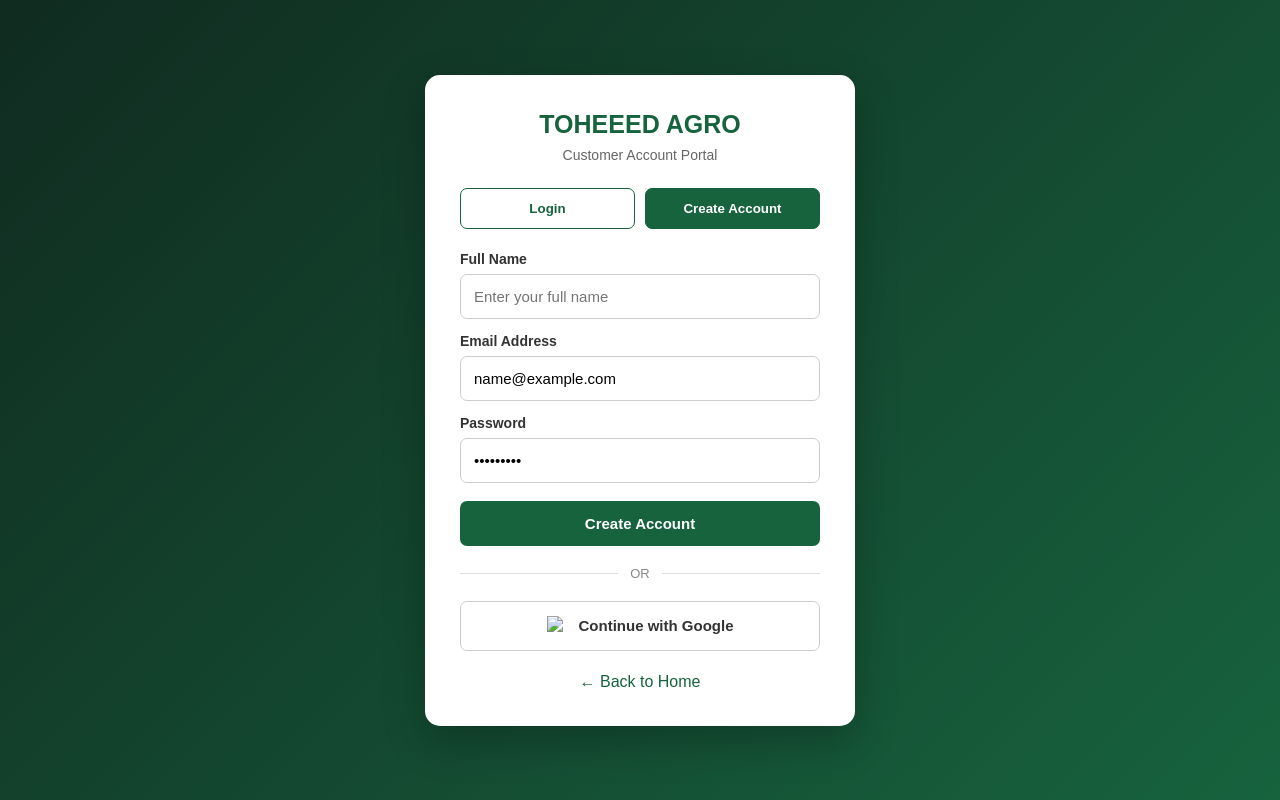
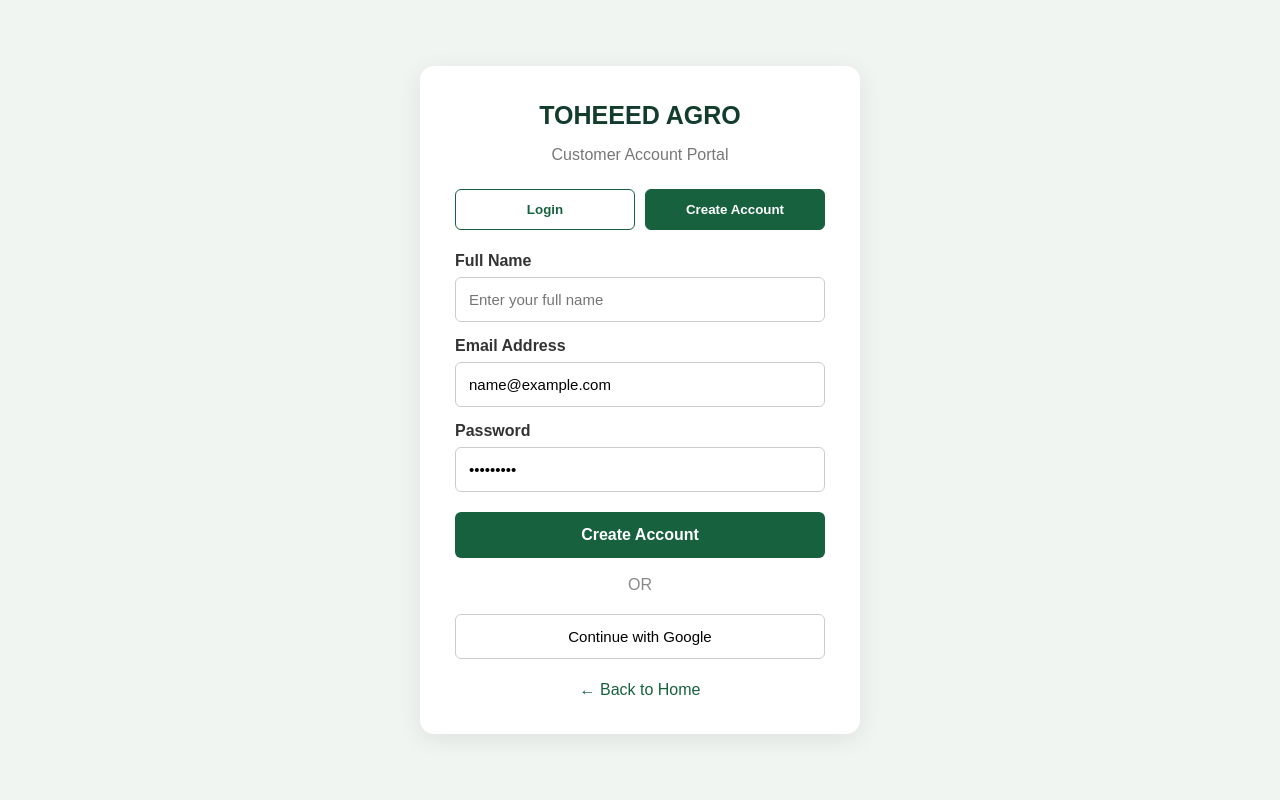
Before and after one commit to WorldWideEsportsNews/tohid-agro-spare-parts, a plain HTML site: page login.html in a window 1280 px wide. Both pictures are taken after typing "name@example.com", "Sample123" into the empty fields and a click on the button "Create Account". Drawn offline with nearby package versions, Linux system fonts and the light colour scheme.

Commit message:
Update login.html

```diff
--- a/login.html
+++ b/login.html
@@ -4,235 +4,311 @@
 <head>
   <meta charset="UTF-8">
   <meta name="viewport" content="width=device-width, initial-scale=1.0">
-<title>Customer Login | TOHEEED AGRO SPARE PARTS</title>
+  <title>Customer Login | TOHEEED AGRO</title>
+
   <script src="https://cdn.jsdelivr.net/npm/@supabase/supabase-js@2"></script>
 
   <style>
-*{box-sizing:border-box;margin:0;padding:0}
-body{
-font-family:Arial,sans-serif;
-background:linear-gradient(135deg,#102b20,#17633e);
-min-height:100vh;display:flex;align-items:center;
-justify-content:center;padding:20px
+    * {
+      box-sizing: border-box;
     }
-.login-box{
-background:white;width:100%;max-width:430px;
-padding:35px;border-radius:15px;
-box-shadow:0 15px 40px rgba(0,0,0,.25)
+
+    body {
+      margin: 0;
+      font-family: Arial, sans-serif;
+      background: #f1f5f2;
+      min-height: 100vh;
+      display: flex;
+      align-items: center;
+      justify-content: center;
+      padding: 20px;
     }
-h1{color:#17633e;text-align:center;font-size:25px;margin-bottom:8px}
-.subtitle{text-align:center;color:#666;margin-bottom:25px;font-size:14px}
-.tabs{display:flex;gap:10px;margin-bottom:22px}
-.tabs button{
-width:50%;padding:12px;border:1px solid #17633e;
-background:white;color:#17633e;border-radius:7px;
-cursor:pointer;font-weight:bold
+
+    .login-box {
+      background: white;
+      width: 100%;
+      max-width: 440px;
+      padding: 35px;
+      border-radius: 14px;
+      box-shadow: 0 5px 25px #00000015;
     }
-.tabs button.active{background:#17633e;color:white}
-label{display:block;margin:14px 0 7px;font-weight:bold;color:#333;font-size:14px}
-input{
-width:100%;padding:13px;border:1px solid #ccc;
-border-radius:7px;font-size:15px
+
+    .logo {
+      text-align: center;
+      color: #123c2b;
+      font-size: 25px;
+      font-weight: bold;
+      margin-bottom: 8px;
     }
-.submit-btn,.google-btn{
-width:100%;padding:14px;margin-top:18px;
-border-radius:7px;font-size:15px;font-weight:bold;cursor:pointer
+
+    .subtitle {
+      text-align: center;
+      color: #777;
+      margin-bottom: 25px;
     }
-.submit-btn{background:#17633e;color:white;border:none}
-.submit-btn:hover{background:#104b2e}
-.google-btn{
-background:white;color:#333;border:1px solid #ccc;
-display:flex;align-items:center;justify-content:center;gap:12px
+
+    .tabs {
+      display: flex;
+      gap: 10px;
+      margin-bottom: 22px;
     }
-.google-btn:hover{background:#f5f5f5}
-.google-btn img{width:20px;height:20px}
-.divider{
-display:flex;align-items:center;gap:12px;
-margin:20px 0;color:#888;font-size:13px
+
+    .tabs button {
+      flex: 1;
+      padding: 12px;
+      border: 1px solid #17613f;
+      background: white;
+      color: #17613f;
+      cursor: pointer;
+      border-radius: 6px;
+      font-weight: bold;
     }
-.divider:before,.divider:after{
-content:"";flex:1;height:1px;background:#ddd
+
+    .tabs button.active {
+      background: #17613f;
+      color: white;
     }
-#message{margin-top:16px;text-align:center;font-size:14px;line-height:1.5}
-.back-link{display:block;text-align:center;margin-top:22px;color:#17633e;text-decoration:none}
-#dashboard{display:none;text-align:center}
-#dashboard p{margin:18px 0;color:#555}
-button:disabled{opacity:.6;cursor:wait}
+
+    label {
+      display: block;
+      margin: 15px 0 7px;
+      font-weight: bold;
+      color: #333;
+    }
+
+    input {
+      width: 100%;
+      padding: 13px;
+      border: 1px solid #ccc;
+      border-radius: 6px;
+      font-size: 15px;
+    }
+
+    .main-btn {
+      width: 100%;
+      padding: 14px;
+      background: #17613f;
+      color: white;
+      border: none;
+      border-radius: 6px;
+      margin-top: 20px;
+      font-size: 16px;
+      font-weight: bold;
+      cursor: pointer;
+    }
+
+    .google-btn {
+      width: 100%;
+      padding: 13px;
+      background: white;
+      border: 1px solid #ccc;
+      border-radius: 6px;
+      margin-top: 15px;
+      font-size: 15px;
+      cursor: pointer;
+    }
+
+    .google-btn:hover {
+      background: #f5f5f5;
+    }
+
+    .divider {
+      text-align: center;
+      color: #888;
+      margin: 18px 0 5px;
+    }
+
+    #message {
+      margin-top: 15px;
+      text-align: center;
+      font-size: 14px;
+      color: #17613f;
+      line-height: 1.5;
+    }
+
+    .back {
+      display: block;
+      text-align: center;
+      margin-top: 22px;
+      color: #17613f;
+      text-decoration: none;
+    }
+
+    [hidden] {
+      display: none !important;
+    }
   </style>
 </head>
 
 <body>
+
 <div class="login-box">
 
-<h1>TOHEEED AGRO</h1>
+  <div class="logo">TOHEEED AGRO</div>
   <p class="subtitle">Customer Account Portal</p>
-
-<div id="authArea">
 
   <div class="tabs">
     <button id="loginTab" class="active" type="button">Login</button>
     <button id="signupTab" type="button">Create Account</button>
   </div>
 
-<form id="authForm">
-<div id="nameField" style="display:none">
+  <form id="loginForm">
+
+    <div id="nameField" hidden>
       <label for="fullName">Full Name</label>
-<input id="fullName" type="text" placeholder="Enter your full name">
+      <input type="text" id="fullName" placeholder="Enter your full name">
     </div>
 
     <label for="email">Email Address</label>
-<input id="email" type="email" required placeholder="Enter your email">
+    <input type="email" id="email" required placeholder="Enter your email">
 
     <label for="password">Password</label>
-<input id="password" type="password" required minlength="6" placeholder="Minimum 6 characters">
+    <input type="password" id="password" required minlength="6" placeholder="Enter your password">
 
-<button class="submit-btn" id="submitBtn" type="submit">Login</button>
+    <button class="main-btn" id="submitBtn" type="submit">
+      Login
+    </button>
+
   </form>
 
   <div class="divider">OR</div>
 
   <button class="google-btn" id="googleBtn" type="button">
-<img src="https://www.gstatic.com/firebasejs/ui/2.0.0/images/auth/google.svg" alt="Google">
     Continue with Google
   </button>
 
-<p id="message" role="status"></p>
-</div>
+  <div id="message" role="status"></div>
 
-<div id="dashboard">
-<h2>Welcome!</h2>
-<p id="customerEmail"></p>
-<p>Your customer account is active.</p>
-<button class="submit-btn" id="logoutBtn" type="button">Logout</button>
-</div>
-
-<a class="back-link" href="index.html">← Back to Home</a>
+  <a href="index.html" class="back">← Back to Home</a>
 
 </div>
 
 <script>
-const SUPABASE_URL="https://slglavmmiqojtvguxijc.supabase.co";
-const SUPABASE_KEY="sb_publishable_YI7H95rmI26H02gzazmvHQ_gCW3SIcj";
+  const SUPABASE_URL = "https://slglavmmiqojtvguxijc.supabase.co";
 
-const HOME_URL="https://worldwideesportsnews.github.io/tohid-agro-spare-parts/";
+  const SUPABASE_KEY = "sb_publishable_YI7H95rmI26H02gzazmvHQ_gCW3SIcj";
 
-const supabaseClient=window.supabase.createClient(
-SUPABASE_URL,SUPABASE_KEY
+  const DASHBOARD_URL =
+    "https://worldwideesportsnews.github.io/tohid-agro-spare-parts/customer-dashboard.html";
+
+  const supabaseClient = window.supabase.createClient(
+    SUPABASE_URL,
+    SUPABASE_KEY
   );
 
-let signupMode=false;
+  const loginForm = document.getElementById("loginForm");
+  const loginTab = document.getElementById("loginTab");
+  const signupTab = document.getElementById("signupTab");
+  const nameField = document.getElementById("nameField");
+  const submitBtn = document.getElementById("submitBtn");
+  const message = document.getElementById("message");
+  const googleBtn = document.getElementById("googleBtn");
 
-const authForm=document.getElementById("authForm");
-const message=document.getElementById("message");
-const nameField=document.getElementById("nameField");
-const submitBtn=document.getElementById("submitBtn");
-const authArea=document.getElementById("authArea");
-const dashboard=document.getElementById("dashboard");
+  let signupMode = false;
 
-function showMessage(text){
-message.textContent=text;
+  function showMessage(text) {
+    message.textContent = text;
   }
 
-function setMode(isSignup){
-signupMode=isSignup;
-document.getElementById("loginTab").classList.toggle("active",!isSignup);
-document.getElementById("signupTab").classList.toggle("active",isSignup);
-nameField.style.display=isSignup?"block":"none";
-document.getElementById("fullName").required=isSignup;
-submitBtn.textContent=isSignup?"Create Account":"Login";
+  loginTab.addEventListener("click", () => {
+    signupMode = false;
+    nameField.hidden = true;
+    loginTab.classList.add("active");
+    signupTab.classList.remove("active");
+    submitBtn.textContent = "Login";
+    document.getElementById("fullName").required = false;
     showMessage("");
-}
+  });
 
-document.getElementById("loginTab").addEventListener("click",()=>setMode(false));
-document.getElementById("signupTab").addEventListener("click",()=>setMode(true));
+  signupTab.addEventListener("click", () => {
+    signupMode = true;
+    nameField.hidden = false;
+    loginTab.classList.remove("active");
+    signupTab.classList.add("active");
+    submitBtn.textContent = "Create Account";
+    document.getElementById("fullName").required = true;
+    showMessage("");
+  });
 
-authForm.addEventListener("submit",async(event)=>{
+  loginForm.addEventListener("submit", async (event) => {
     event.preventDefault();
 
-const email=document.getElementById("email").value.trim();
-const password=document.getElementById("password").value;
+    const email = document.getElementById("email").value.trim();
+    const password = document.getElementById("password").value;
+    const fullName = document.getElementById("fullName").value.trim();
 
-submitBtn.disabled=true;
-submitBtn.textContent="Please wait...";
-showMessage("");
+    submitBtn.disabled = true;
+    showMessage("Please wait...");
 
-try{
-if(signupMode){
-const fullName=document.getElementById("fullName").value.trim();
-
-const {data,error}=await supabaseClient.auth.signUp({
-email:email,
-password:password,
-options:{
-data:{full_name:fullName},
-emailRedirectTo:HOME_URL
+    try {
+      if (signupMode) {
+        const { data, error } = await supabaseClient.auth.signUp({
+          email: email,
+          password: password,
+          options: {
+            data: {
+              full_name: fullName
+            },
+            emailRedirectTo: DASHBOARD_URL
           }
         });
 
-if(error)throw error;
+        if (error) throw error;
 
-if(data.session){
-showMessage("Account created successfully!");
-}else{
+        if (data.session) {
+          window.location.replace(DASHBOARD_URL);
+        } else {
           showMessage("Account created. Please check your email to confirm your account.");
         }
-}else{
-const {error}=await supabaseClient.auth.signInWithPassword({
-email:email,
-password:password
+
+      } else {
+        const { data, error } =
+          await supabaseClient.auth.signInWithPassword({
+            email: email,
+            password: password
           });
-if(error)throw error;
+
+        if (error) throw error;
+
+        if (data.session) {
+          window.location.replace(DASHBOARD_URL);
         }
-}catch(error){
+      }
+
+    } catch (error) {
       showMessage(error.message);
-}finally{
-submitBtn.disabled=false;
-submitBtn.textContent=signupMode?"Create Account":"Login";
+    } finally {
+      submitBtn.disabled = false;
     }
   });
 
-document.getElementById("googleBtn").addEventListener("click",async()=>{
-const googleBtn=document.getElementById("googleBtn");
-googleBtn.disabled=true;
+  googleBtn.addEventListener("click", async () => {
+    googleBtn.disabled = true;
     showMessage("Connecting to Google...");
 
-try{
-const {error}=await supabaseClient.auth.signInWithOAuth({
-provider:"google",
-options:{
-redirectTo:HOME_URL
-}
-});
-if(error)throw error;
-}catch(error){
-showMessage(error.message);
-googleBtn.disabled=false;
+    const { error } = await supabaseClient.auth.signInWithOAuth({
+      provider: "google",
+      options: {
+        redirectTo: DASHBOARD_URL
       }
     });
 
-function updateAccount(session){
-if(session){
-authArea.style.display="none";
-dashboard.style.display="block";
-document.getElementById("customerEmail").textContent=session.user.email;
-}else{
-authArea.style.display="block";
-dashboard.style.display="none";
+    if (error) {
+      showMessage(error.message);
+      googleBtn.disabled = false;
+    }
+  });
+
+  async function checkExistingSession() {
+    const { data, error } = await supabaseClient.auth.getSession();
+
+    if (!error && data.session) {
+      window.location.replace(DASHBOARD_URL);
     }
   }
 
-supabaseClient.auth.onAuthStateChange((_event,session)=>{
-updateAccount(session);
-});
+  checkExistingSession();
+</script>
 
-supabaseClient.auth.getSession().then(({data})=>{
-updateAccount(data.session);
-});
-
-document.getElementById("logoutBtn").addEventListener("click",async()=>{
-const {error}=await supabaseClient.auth.signOut();
-if(error)showMessage(error.message);
-});
-</script>
 </body>
 </html>
```
Lines whose indentation alone changed are shown as unchanged.
